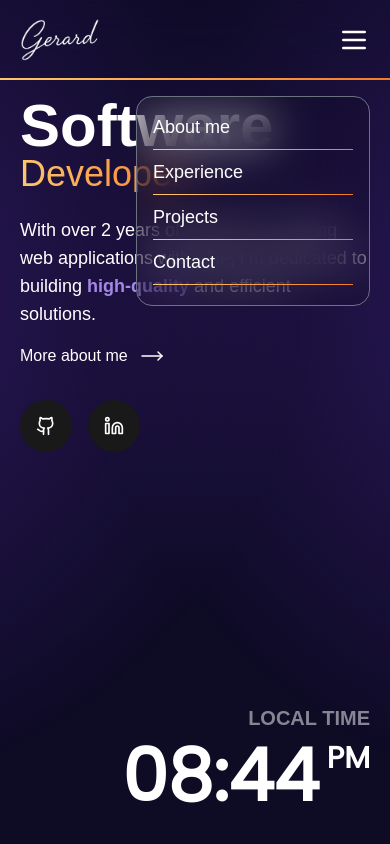
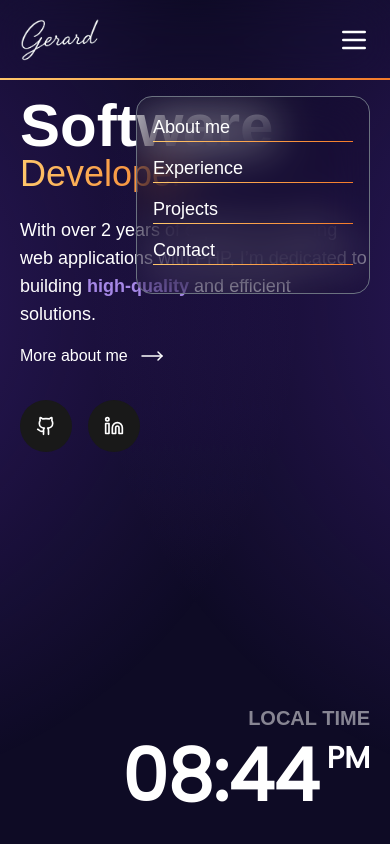
Before and after one commit to umigam3/personal-portfolio-v2, a Next.js app: page / in a window 390 px wide. Both pictures are taken after a click on the link 354 px from the left and 40 px from the top of the page. Shown: the top 844 px of the page. Built offline with nearby package versions, Linux system fonts and the light colour scheme.

Commit message:
hover menu spacing

```diff
--- a/src/components/layout/Header.tsx
+++ b/src/components/layout/Header.tsx
@@ -85,7 +85,7 @@ export default function Header() {
               transition={{ duration: 0.2, ease: "easeOut" }}
               className="fixed top-24 right-5 w-3/5 max-w-xs flex flex-col items-start justify-between bg-black/10 p-4 md:hidden backdrop-blur-xl rounded-2xl bg-clip-padding backdrop-filter bg-opacity-10 border border-gray-500 z-40"
             >
-              <div className="flex flex-col w-full gap-2">
+              <div className="flex flex-col w-full">
                 <a
                   className="text-white text-lg cursor-pointer"
                   onClick={() => {
@@ -97,7 +97,7 @@ export default function Header() {
                 >
                   About me
                 </a>
-                <div className="h-px bg-gradient-to-r from-[#FFC76B] to-[#F47B2A] w-full"></div>
+                <div className="h-px bg-gradient-to-r from-[#FFC76B] to-[#F47B2A] w-full mb-3"></div>
                 <a
                   className="text-white text-lg cursor-pointer"
                   onClick={() => {
@@ -109,7 +109,7 @@ export default function Header() {
                 >
                   Experience
                 </a>
-                <div className="h-px bg-gradient-to-r from-[#FFC76B] to-[#F47B2A] w-full"></div>
+                <div className="h-px bg-gradient-to-r from-[#FFC76B] to-[#F47B2A] w-full mb-3"></div>
                 <a
                   className="text-white text-lg cursor-pointer"
                   onClick={() => {
@@ -121,7 +121,7 @@ export default function Header() {
                 >
                   Projects
                 </a>
-                <div className="h-px bg-gradient-to-r from-[#FFC76B] to-[#F47B2A] w-full"></div>
+                <div className="h-px bg-gradient-to-r from-[#FFC76B] to-[#F47B2A] w-full mb-3"></div>
                 <a
                   className="text-white text-lg cursor-pointer"
                   onClick={() => {
@@ -133,7 +133,7 @@ export default function Header() {
                 >
                   Contact
                 </a>
-                <div className="h-px bg-gradient-to-r from-[#FFC76B] to-[#F47B2A] w-full mb-1"></div>
+                <div className="h-px bg-gradient-to-r from-[#FFC76B] to-[#F47B2A] w-full mb-3"></div>
               </div>
             </motion.div>
           </>
```
